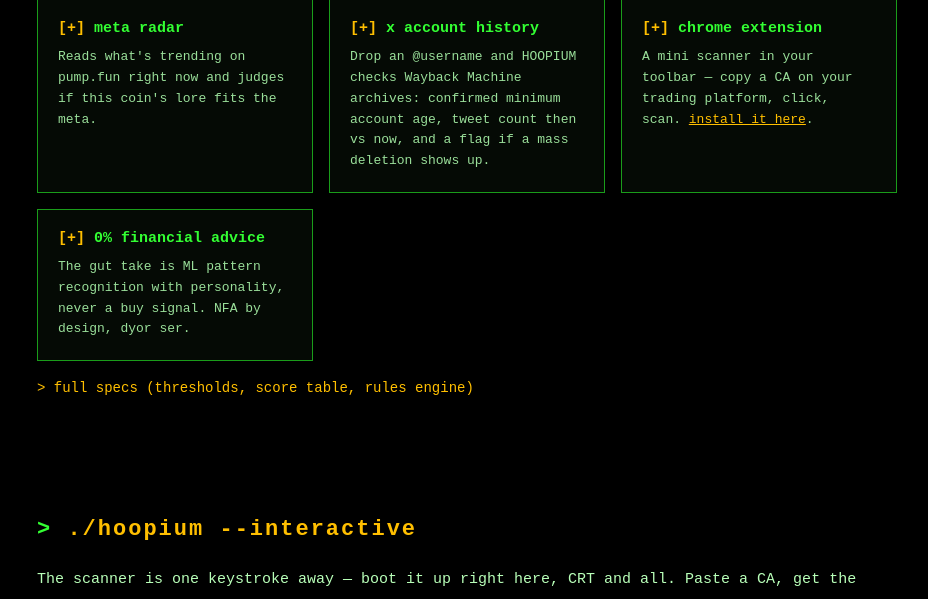
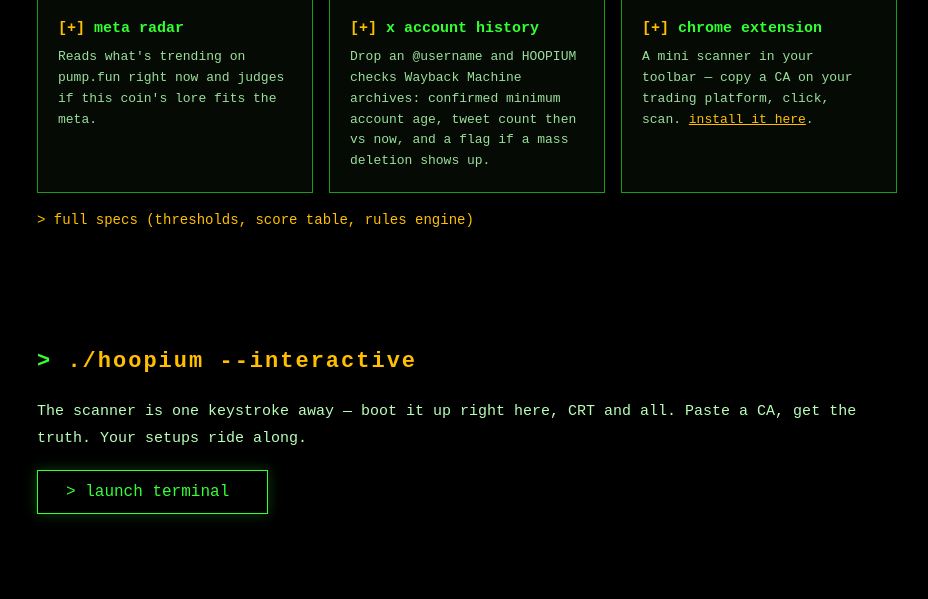
Before and after one commit to KaelDrifts/copium-chat, a Flask app: page / in a window 1280 px wide. Shown: the part 1363-1962 px from the top of the page, without its empty margins (173-1101 px from the left). Run offline with Flask 3, Linux system fonts and the light colour scheme; data that the repository does not hold is empty.

Commit message:
Drop the 0% financial advice card from the specs grid
Co-Authored-By: Claude Fable 5 <noreply@anthropic.com>

```diff
--- a/templates/index.html
+++ b/templates/index.html
@@ -786,10 +786,6 @@
       <div class="card">
         <h3>chrome extension</h3>
         <p>A mini scanner in your toolbar — copy a CA on your trading platform, click, scan. <a href="#extension">install it here</a>.</p>
-      </div>
-      <div class="card">
-        <h3>0% financial advice</h3>
-        <p>The gut take is ML pattern recognition with personality, never a buy signal. NFA by design, dyor ser.</p>
       </div>
     </div>
     <p class="specs-more"><a class="read-more" href="/specs">&gt; full specs (thresholds, score table, rules engine)</a></p>
```
